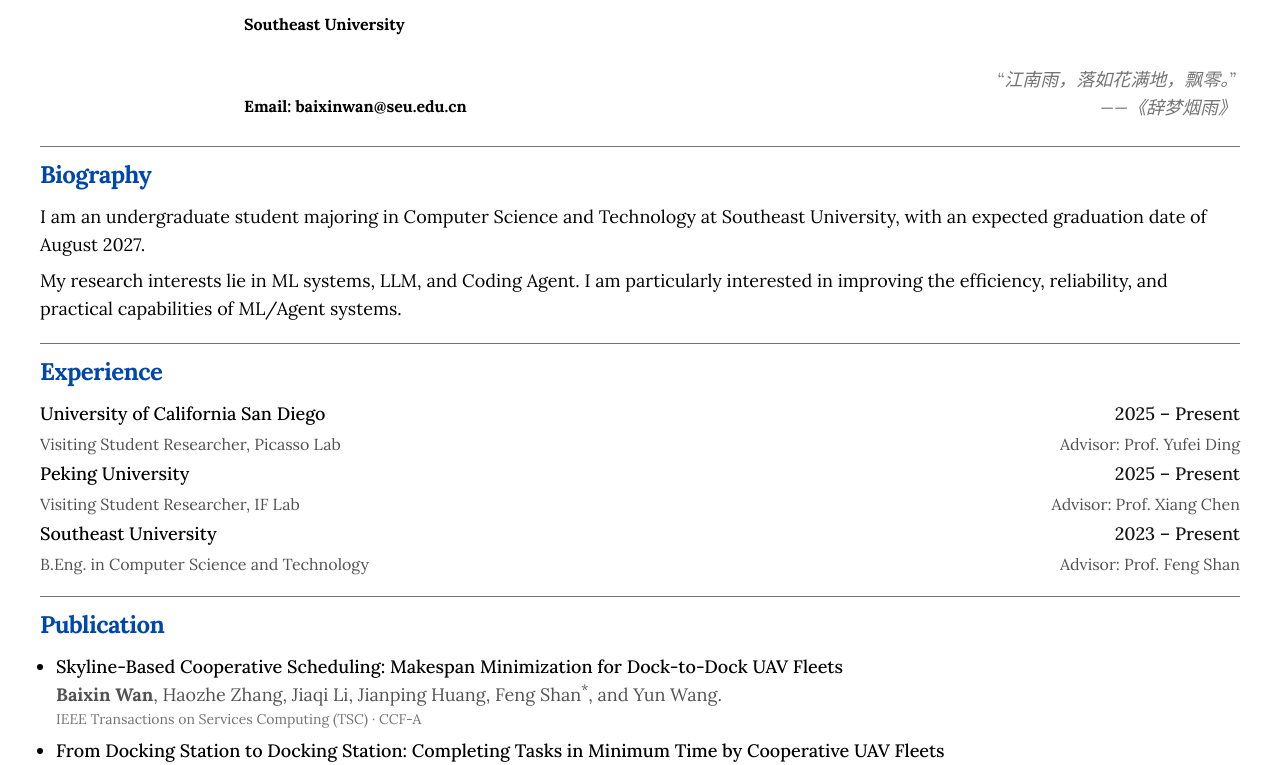
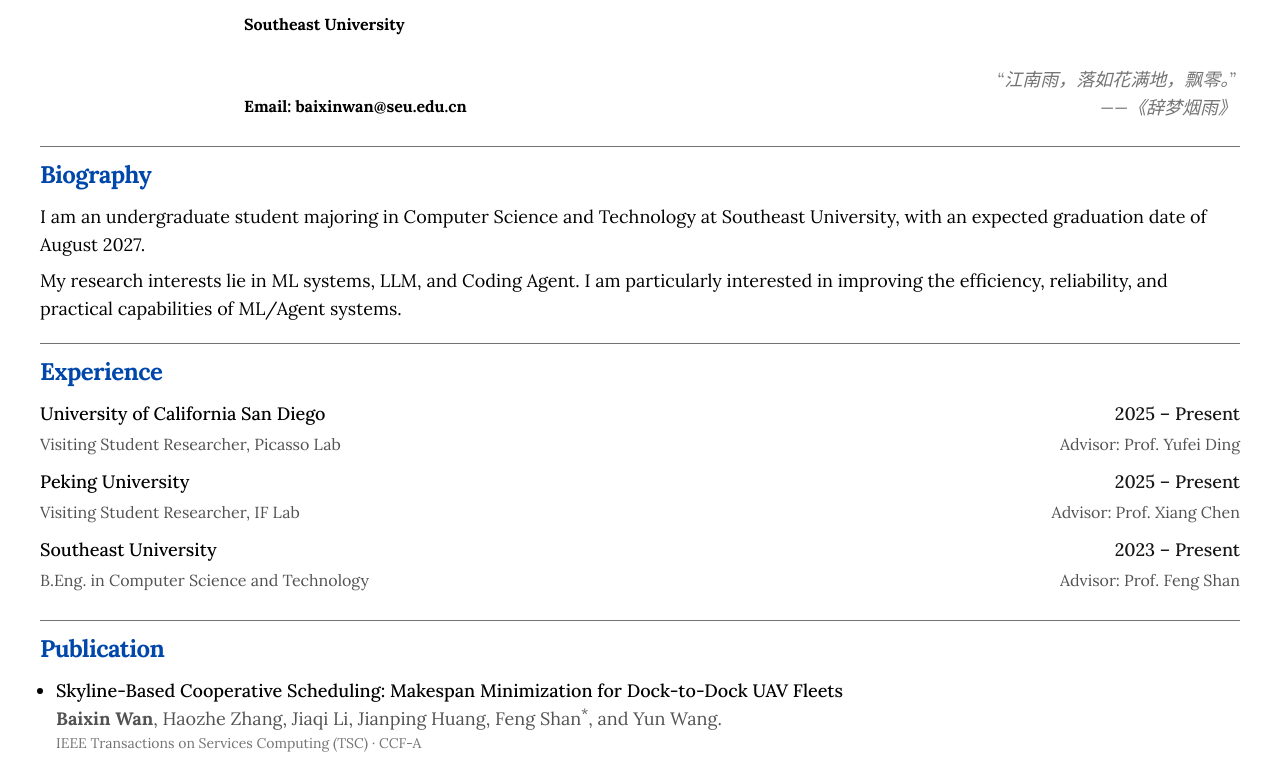
Before and after one commit to zeroffa233/zeroffa-homepage, a Next.js app: page / in a window 1280 px wide. Shown: the part 422-1187 px from the top of the page. Built offline with nearby package versions, Linux system fonts and the light colour scheme; a web font is replaced by a local one.

Commit message:
style: larger spacing between experience entries than within

```diff
--- a/app/page.tsx
+++ b/app/page.tsx
@@ -111,10 +111,10 @@ function Experience() {
                     <span className="justify-self-end text-lg font-medium text-neutral-900 dark:text-neutral-100 whitespace-nowrap">
                         2025 – Present
                     </span>
-                    <p className="text-base text-neutral-600 dark:text-neutral-400">
+                    <p className="pb-2 text-base text-neutral-600 dark:text-neutral-400">
                         Visiting Student Researcher, Picasso Lab
                     </p>
-                    <p className="justify-self-end text-base text-neutral-600 dark:text-neutral-400 whitespace-nowrap">
+                    <p className="justify-self-end pb-2 text-base text-neutral-600 dark:text-neutral-400 whitespace-nowrap">
                         Advisor: Prof. Yufei Ding
                     </p>
                 </li>
@@ -123,10 +123,10 @@ function Experience() {
                     <span className="justify-self-end text-lg font-medium text-neutral-900 dark:text-neutral-100 whitespace-nowrap">
                         2025 – Present
                     </span>
-                    <p className="text-base text-neutral-600 dark:text-neutral-400">
+                    <p className="pb-2 text-base text-neutral-600 dark:text-neutral-400">
                         Visiting Student Researcher, IF Lab
                     </p>
-                    <p className="justify-self-end text-base text-neutral-600 dark:text-neutral-400 whitespace-nowrap">
+                    <p className="justify-self-end pb-2 text-base text-neutral-600 dark:text-neutral-400 whitespace-nowrap">
                         Advisor: Prof. Xiang Chen
                     </p>
                 </li>
@@ -135,10 +135,10 @@ function Experience() {
                     <span className="justify-self-end text-lg font-medium text-neutral-900 dark:text-neutral-100 whitespace-nowrap">
                         2023 – Present
                     </span>
-                    <p className="text-base text-neutral-600 dark:text-neutral-400">
+                    <p className="pb-2 text-base text-neutral-600 dark:text-neutral-400">
                         B.Eng. in Computer Science and Technology
                     </p>
-                    <p className="justify-self-end text-base text-neutral-600 dark:text-neutral-400 whitespace-nowrap">
+                    <p className="justify-self-end pb-2 text-base text-neutral-600 dark:text-neutral-400 whitespace-nowrap">
                         Advisor: Prof. Feng Shan
                     </p>
                 </li>
```
